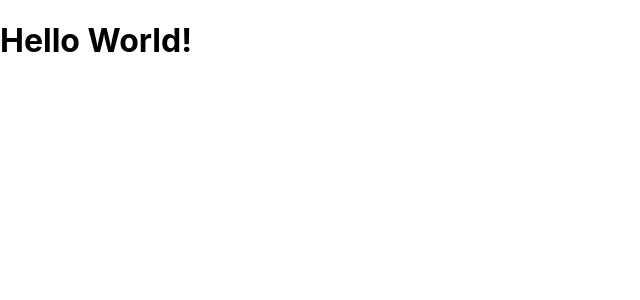
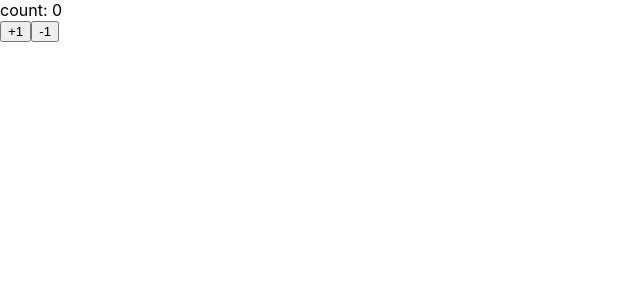
Before and after one commit to YudaiTamura/learning-react, a React (Create React App) app: page / in a window 1280 px wide. Shown: the top 300 px of the page, without its empty margins (0-640 px from the left). Built offline with nearby package versions, Linux system fonts and the light colour scheme.

Commit message:
カウント機能の実装

```diff
--- a/src/App.js
+++ b/src/App.js
@@ -1,11 +1,29 @@
-import React from "react";
+import React, { Component } from "react";
 
-function App() {
-  return (
-    <div>
-      <h1>Hello World!</h1>
-    </div>
-  );
+const App = () => <Counter></Counter>;
+
+class Counter extends Component {
+  constructor(props) {
+    super(props);
+    this.state = { count: 0 };
+  }
+
+  handlePlusButton = () => {
+    this.setState({ count: this.state.count + 1 });
+  };
+  handleMinusButton = () => {
+    this.setState({ count: this.state.count - 1 });
+  };
+
+  render() {
+    return (
+      <React.Fragment>
+        <div>count: {this.state.count}</div>
+        <button onClick={this.handlePlusButton}>+1</button>
+        <button onClick={this.handleMinusButton}>-1</button>
+      </React.Fragment>
+    );
+  }
 }
 
 export default App;
```
